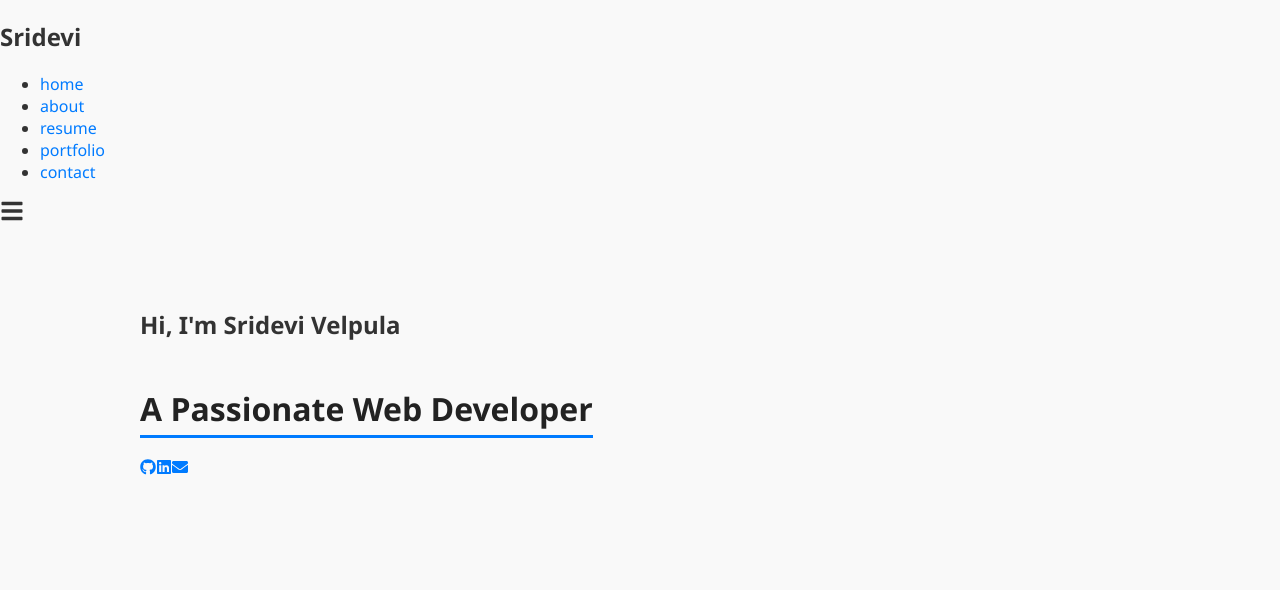
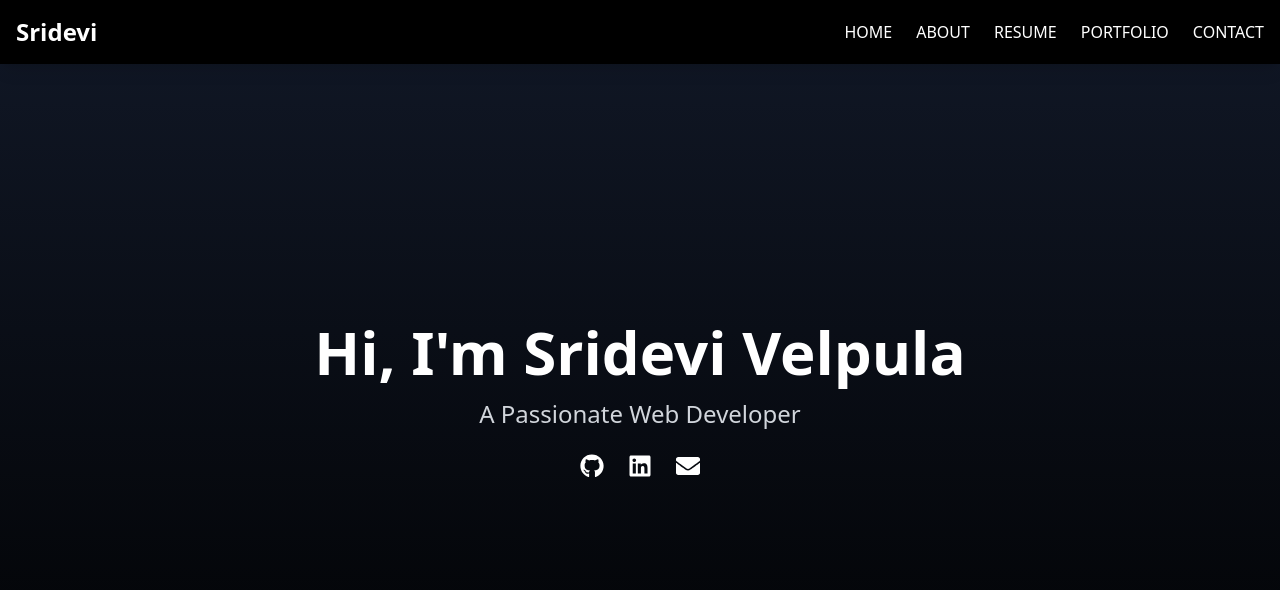
Before and after one commit to srideviblogs/my-portfolio-react, a React (Create React App) app: page / in a window 1280 px wide. Shown: the top 590 px of the page. Built offline with nearby package versions, Linux system fonts and the light colour scheme.

Commit message:
Update index.js

```diff
--- a/src/index.js
+++ b/src/index.js
@@ -1,11 +1,7 @@
-import React from 'react';
-import ReactDOM from 'react-dom/client';
-import './App.css';
-import App from './App';
+import React from "react";
+import ReactDOM from "react-dom/client";
+import "./index.css";
+import App from "./App";
 
-const root = ReactDOM.createRoot(document.getElementById('root'));
-root.render(
-  <React.StrictMode>
-    <App />
-  </React.StrictMode>
-);
+const root = ReactDOM.createRoot(document.getElementById("root"));
+root.render(<App />);
```
